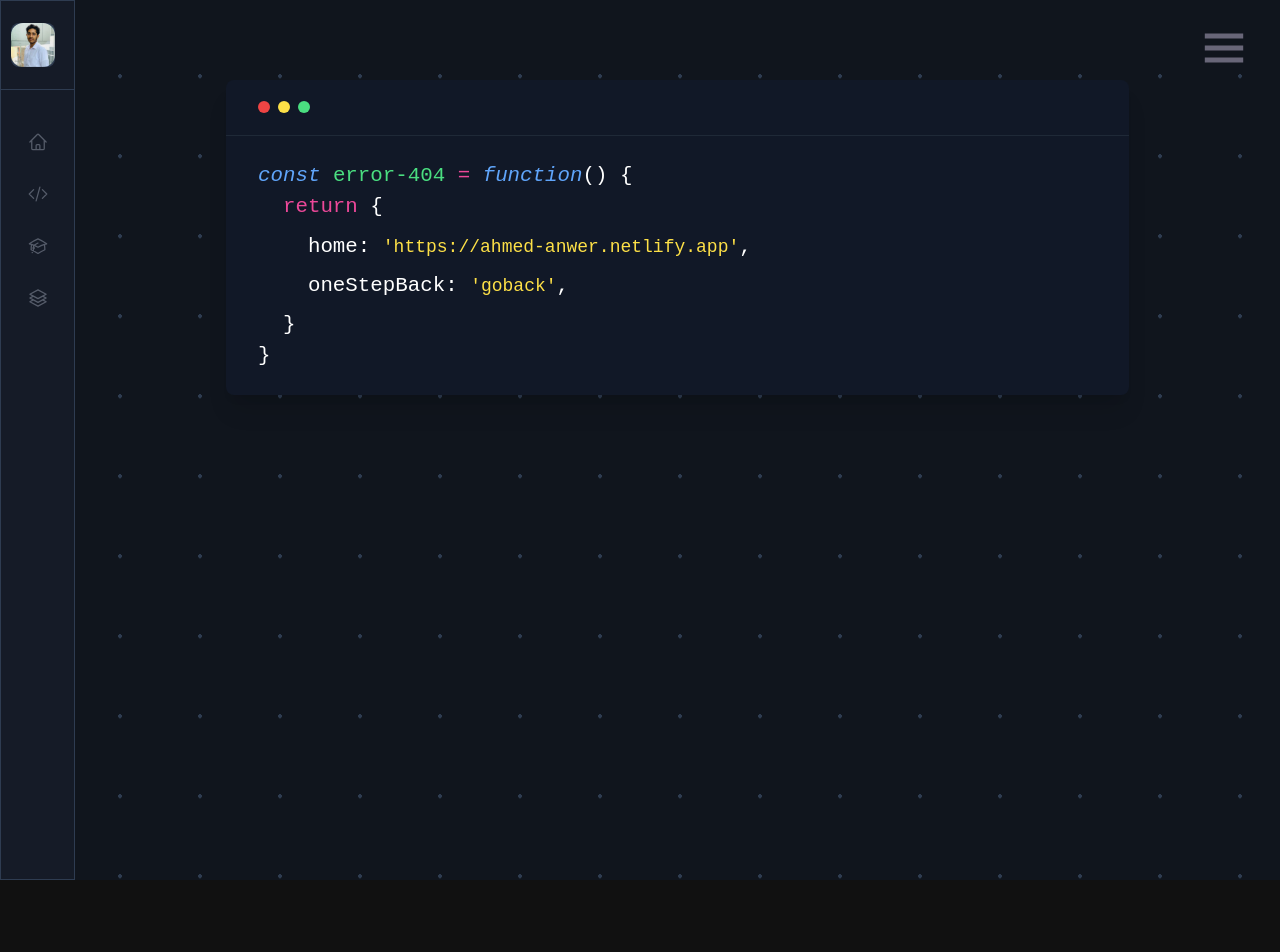
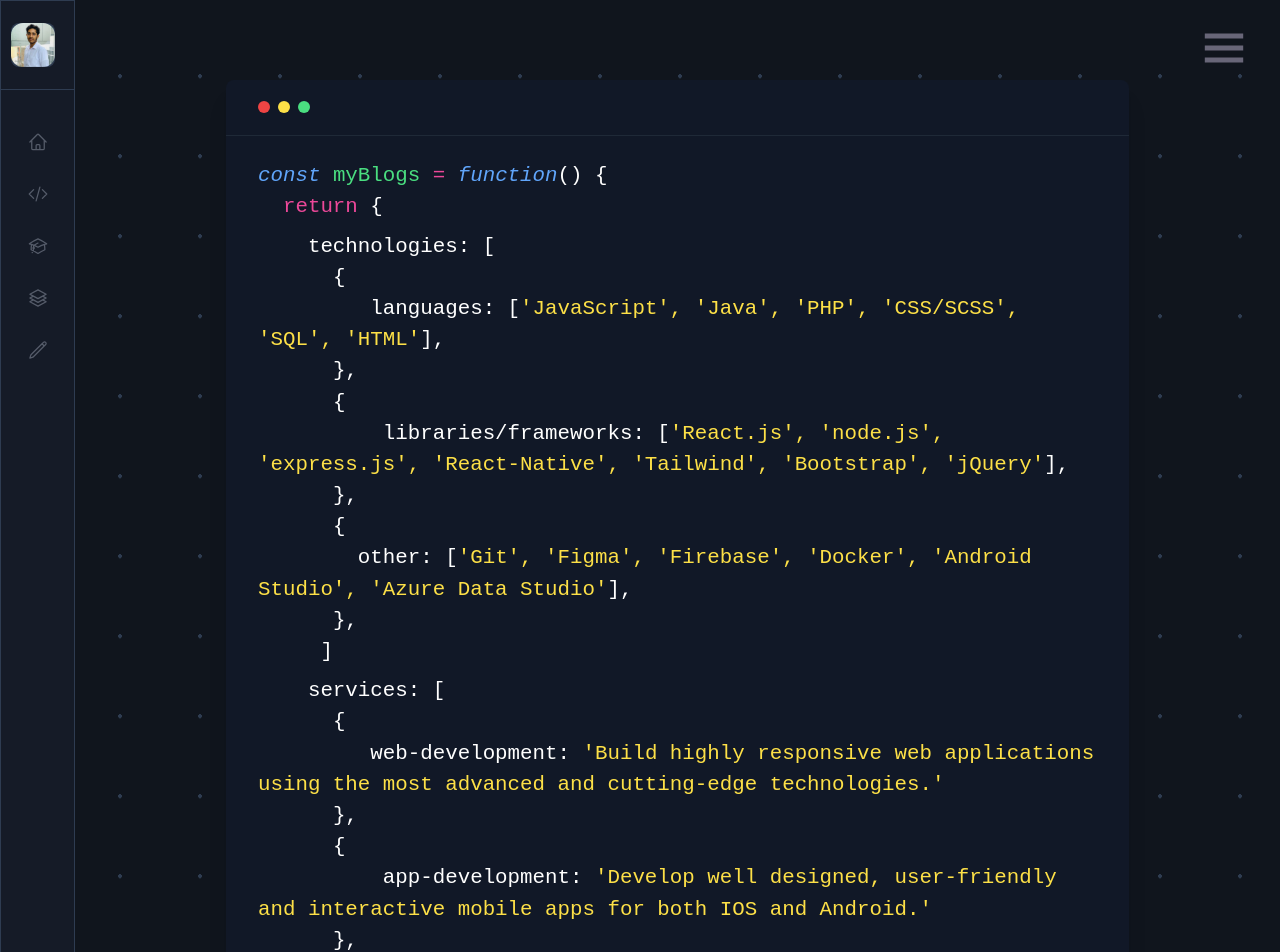
Before and after one commit to m-ahmed-anwer/personal-portfolio-v1.0, a React (Create React App) app: page /blogs in a window 1280 px wide. Shown: the top 952 px of the page. Before the commit the page ends 880 px from the top, so only its background shows below. Built offline with nearby package versions, Linux system fonts and the light colour scheme.

Commit message:
Update some

```diff
--- a/src/App.js
+++ b/src/App.js
@@ -8,6 +8,7 @@
 import { useEffect, useState } from "react";
 import Preloader from "./components/Preloader/Preloader";
 import Education from "./routes/education/education";
+import Blogs from "./routes/blogs/Blogs";
 
 function App() {
   const [load, setLoad] = useState(true);
@@ -27,6 +28,7 @@
         <Route index element={<Home />} />
         <Route path="/projects" element={<Projects />} />
         <Route path="/skills" element={<Skills />} />
+        <Route path="/blogs" element={<Blogs />} />
         <Route path="/education" element={<Education />} />
         <Route path="*" element={<NotFound />} />
       </Route>
--- a/src/components/Navigation-Animation/Navigation.js
+++ b/src/components/Navigation-Animation/Navigation.js
@@ -126,6 +126,17 @@
                 </span>
               </Link>
             </li>
+            <li className="Menu-list-item" data-offset={15}>
+              <Link to="/blogs" onClick={handleToggle} className="link">
+                Blogs
+                <span className="Mask">
+                  <span>Blogs</span>
+                </span>
+                <span className="Mask">
+                  <span>Blogs</span>
+                </span>
+              </Link>
+            </li>
           </ul>
         </div>
       </nav>
--- a/src/components/navbar/navbar.js
+++ b/src/components/navbar/navbar.js
@@ -4,6 +4,7 @@
   AcademicCapIcon,
   CodeBracketIcon,
   Square3Stack3DIcon,
+  PencilIcon,
 } from "@heroicons/react/24/outline";
 import image from "../../image/mypic.png";
 import { Link } from "react-router-dom";
@@ -29,6 +30,11 @@
       title: "Projects",
       icon: <Square3Stack3DIcon className="h-5 w-5 opacity-75" />,
       link: "/projects",
+    },
+    {
+      title: "Blogs",
+      icon: <PencilIcon className="h-5 w-5 opacity-75" />,
+      link: "/blogs",
     },
   ];
 
--- /dev/null
+++ b/src/routes/blogs/Blogs.js
@@ -0,0 +1,104 @@
+import React from "react";
+import Navigation from "../../components/Navigation-Animation/Navigation";
+
+function Blogs() {
+  return (
+    <>
+      <Navigation />
+      <div className="w-full">
+        <div className="">
+          <div className="w-4/4  flex items-center justify-center my-20 ">
+            <div className="rounded-lg shadow-xl bg-gray-900 text-white md:w-3/4 mx-4 ">
+              <div className="border-b border-gray-800 px-8 py-3">
+                <div className="inline-block w-3 h-3 mr-2 rounded-full bg-red-500"></div>
+                <div className="inline-block w-3 h-3 mr-2 rounded-full bg-yellow-300"></div>
+                <div className="inline-block w-3 h-3 mr-2 rounded-full bg-green-400"></div>
+              </div>
+              <div className="px-8 py-6 ">
+                <p>
+                  <em className="text-blue-400">const</em>{" "}
+                  <span className="text-green-400">myBlogs</span>{" "}
+                  <span className="text-pink-500">=</span>{" "}
+                  <em className="text-blue-400">function</em>() {"{"}
+                </p>
+                <p>
+                  &nbsp;&nbsp;<span className="text-pink-500">return</span>{" "}
+                  {"{"}
+                </p>
+                <div className="my-2">
+                  &nbsp;&nbsp;&nbsp;&nbsp;technologies:{" ["}
+                  <p>&nbsp;&nbsp;&nbsp;&nbsp;&nbsp;&nbsp;{"{"}</p>
+                  <p>
+                    &nbsp;&nbsp; &nbsp;&nbsp;&nbsp;&nbsp;&nbsp;&nbsp;languages:
+                    {" ["}
+                    <span className="text-yellow-300 ">
+                      {"'JavaScript', 'Java', 'PHP', 'CSS/SCSS', 'SQL', 'HTML'"}
+                    </span>
+                    {"],"}
+                  </p>
+                  <p>&nbsp;&nbsp;&nbsp;&nbsp;&nbsp;&nbsp;{"},"}</p>
+                  <p>&nbsp;&nbsp;&nbsp;&nbsp;&nbsp;&nbsp;{"{"}</p>
+                  <p>
+                    &nbsp;&nbsp;
+                    &nbsp;&nbsp;&nbsp;&nbsp;&nbsp;&nbsp;&nbsp;libraries/frameworks:
+                    {" ["}
+                    <span className="text-yellow-300 ">
+                      {
+                        "'React.js', 'node.js', 'express.js', 'React-Native', 'Tailwind', 'Bootstrap', 'jQuery'"
+                      }
+                    </span>
+                    {"],"}
+                  </p>
+                  <p>&nbsp;&nbsp;&nbsp;&nbsp;&nbsp;&nbsp;{"},"}</p>
+                  <p>&nbsp;&nbsp;&nbsp;&nbsp;&nbsp;&nbsp;{"{"}</p>
+                  <p>
+                    &nbsp;&nbsp;&nbsp;&nbsp;&nbsp;&nbsp;&nbsp;&nbsp;other:
+                    {" ["}
+                    <span className="text-yellow-300 ">
+                      {
+                        "'Git', 'Figma', 'Firebase', 'Docker', 'Android Studio', 'Azure Data Studio'"
+                      }
+                    </span>
+                    {"],"}
+                  </p>
+                  <p>&nbsp;&nbsp;&nbsp;&nbsp;&nbsp;&nbsp;{"},"}</p>
+                  <p>&nbsp;&nbsp;&nbsp;&nbsp;&nbsp;{"]"}</p>
+                </div>
+                <div className="my-2">
+                  &nbsp;&nbsp;&nbsp;&nbsp;services:{" ["}
+                  <p>&nbsp;&nbsp;&nbsp;&nbsp;&nbsp;&nbsp;{"{"}</p>
+                  <p>
+                    &nbsp;&nbsp;
+                    &nbsp;&nbsp;&nbsp;&nbsp;&nbsp;&nbsp;web-development:
+                    <span className="text-yellow-300 ">
+                      {
+                        " 'Build highly responsive web applications using the most advanced and cutting-edge technologies.'"
+                      }
+                    </span>
+                  </p>
+                  <p>&nbsp;&nbsp;&nbsp;&nbsp;&nbsp;&nbsp;{"},"}</p>
+                  <p>&nbsp;&nbsp;&nbsp;&nbsp;&nbsp;&nbsp;{"{"}</p>
+                  <p>
+                    &nbsp;&nbsp;
+                    &nbsp;&nbsp;&nbsp;&nbsp;&nbsp;&nbsp;&nbsp;app-development:
+                    <span className="text-yellow-300 ">
+                      {
+                        " 'Develop well designed, user-friendly and interactive mobile apps for both IOS and Android.'"
+                      }
+                    </span>
+                  </p>
+                  <p>&nbsp;&nbsp;&nbsp;&nbsp;&nbsp;&nbsp;{"},"}</p>
+                </div>
+
+                <p>&nbsp;&nbsp;{"}"}</p>
+                <p>{"}"}</p>
+              </div>
+            </div>
+          </div>
+        </div>
+      </div>
+    </>
+  );
+}
+
+export default Blogs;
```
